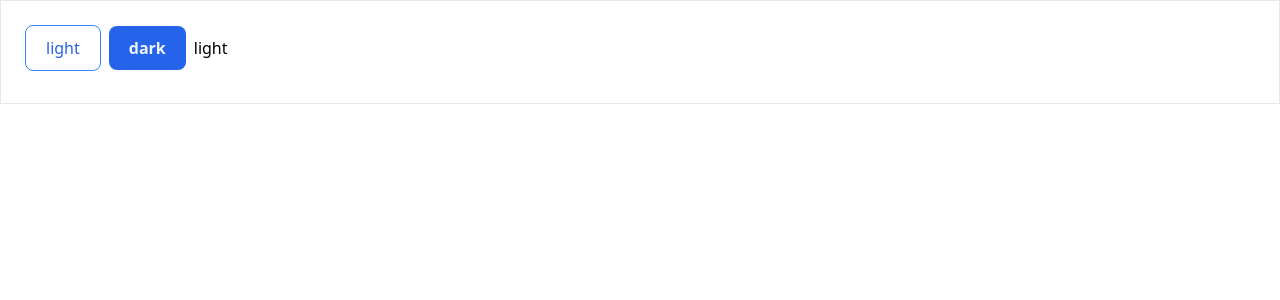
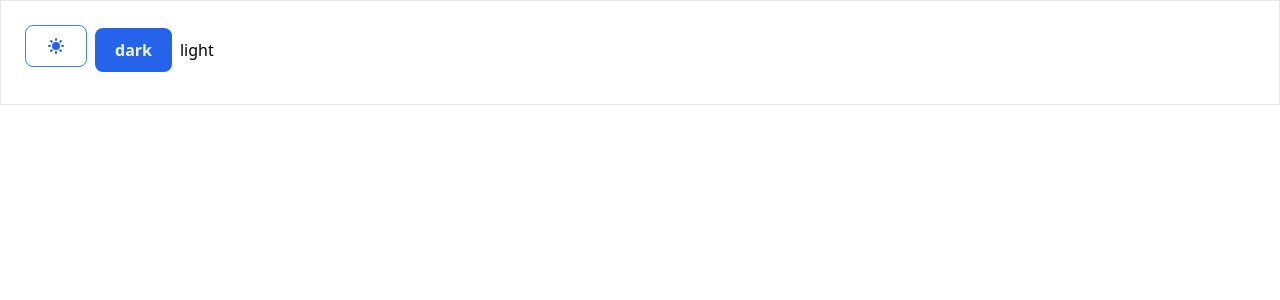
Before and after one commit to edadma/react-tailwind, a React (Create React App) app: page / in a window 1280 px wide. Shown: the top 300 px of the page. Built offline with nearby package versions, Linux system fonts and the light colour scheme.

Commit message:
start coding mode switcher

```diff
--- a/src/Button.tsx
+++ b/src/Button.tsx
@@ -45,9 +45,7 @@
           other,
           'button',
           'rounded'
-        )} ${weight ? t.weight[weight] : t.weight[t.component.button.defaults.weight]} ${
-          t.component.button.style
-        }`
+        )} ${t.weight[weight || t.component.button.defaults.weight]} ${t.component.button.style}`
       }
       {...other}
     >
--- /dev/null
+++ b/src/Icons.tsx
@@ -0,0 +1,30 @@
+import React from 'react'
+
+export const Icons = {
+  toggleDark: (
+    <svg
+      id="theme-toggle-dark-icon"
+      className="hidden w-5 h-5"
+      fill="currentColor"
+      viewBox="0 0 20 20"
+      xmlns="http://www.w3.org/2000/svg"
+    >
+      <path d="M17.293 13.293A8 8 0 016.707 2.707a8.001 8.001 0 1010.586 10.586z" />
+    </svg>
+  ),
+  toggleLight: (
+    <svg
+      id="theme-toggle-light-icon"
+      className="hidden w-5 h-5"
+      fill="currentColor"
+      viewBox="0 0 20 20"
+      xmlns="http://www.w3.org/2000/svg"
+    >
+      <path
+        d="M10 2a1 1 0 011 1v1a1 1 0 11-2 0V3a1 1 0 011-1zm4 8a4 4 0 11-8 0 4 4 0 018 0zm-.464 4.95l.707.707a1 1 0 001.414-1.414l-.707-.707a1 1 0 00-1.414 1.414zm2.12-10.607a1 1 0 010 1.414l-.706.707a1 1 0 11-1.414-1.414l.707-.707a1 1 0 011.414 0zM17 11a1 1 0 100-2h-1a1 1 0 100 2h1zm-7 4a1 1 0 011 1v1a1 1 0 11-2 0v-1a1 1 0 011-1zM5.05 6.464A1 1 0 106.465 5.05l-.708-.707a1 1 0 00-1.414 1.414l.707.707zm1.414 8.486l-.707.707a1 1 0 01-1.414-1.414l.707-.707a1 1 0 011.414 1.414zM4 11a1 1 0 100-2H3a1 1 0 000 2h1z"
+        fillRule="evenodd"
+        clipRule="evenodd"
+      />
+    </svg>
+  ),
+}
--- a/src/Switcher.tsx
+++ b/src/Switcher.tsx
@@ -1,6 +1,7 @@
 import { Button } from './index'
 import React, { useContext } from 'react'
 import { ModeContext } from './Mode'
+import { Icons } from './Icons'
 
 export const Switcher: React.FC = () => {
   const { mode, setMode } = useContext(ModeContext)
@@ -8,7 +9,18 @@
   return (
     <>
       <Button weight="thin" outlined role="info" onClick={() => setMode('light')}>
-        light
+        <svg
+          className="w-5 h-5"
+          fill="currentColor"
+          viewBox="0 0 20 20"
+          xmlns="http://www.w3.org/2000/svg"
+        >
+          <path
+            d="M10 2a1 1 0 011 1v1a1 1 0 11-2 0V3a1 1 0 011-1zm4 8a4 4 0 11-8 0 4 4 0 018 0zm-.464 4.95l.707.707a1 1 0 001.414-1.414l-.707-.707a1 1 0 00-1.414 1.414zm2.12-10.607a1 1 0 010 1.414l-.706.707a1 1 0 11-1.414-1.414l.707-.707a1 1 0 011.414 0zM17 11a1 1 0 100-2h-1a1 1 0 100 2h1zm-7 4a1 1 0 011 1v1a1 1 0 11-2 0v-1a1 1 0 011-1zM5.05 6.464A1 1 0 106.465 5.05l-.708-.707a1 1 0 00-1.414 1.414l.707.707zm1.414 8.486l-.707.707a1 1 0 01-1.414-1.414l.707-.707a1 1 0 011.414 1.414zM4 11a1 1 0 100-2H3a1 1 0 000 2h1z"
+            fillRule="evenodd"
+            clipRule="evenodd"
+          />
+        </svg>
       </Button>
       <Button role="info" onClick={() => setMode('dark')}>
         dark
```
